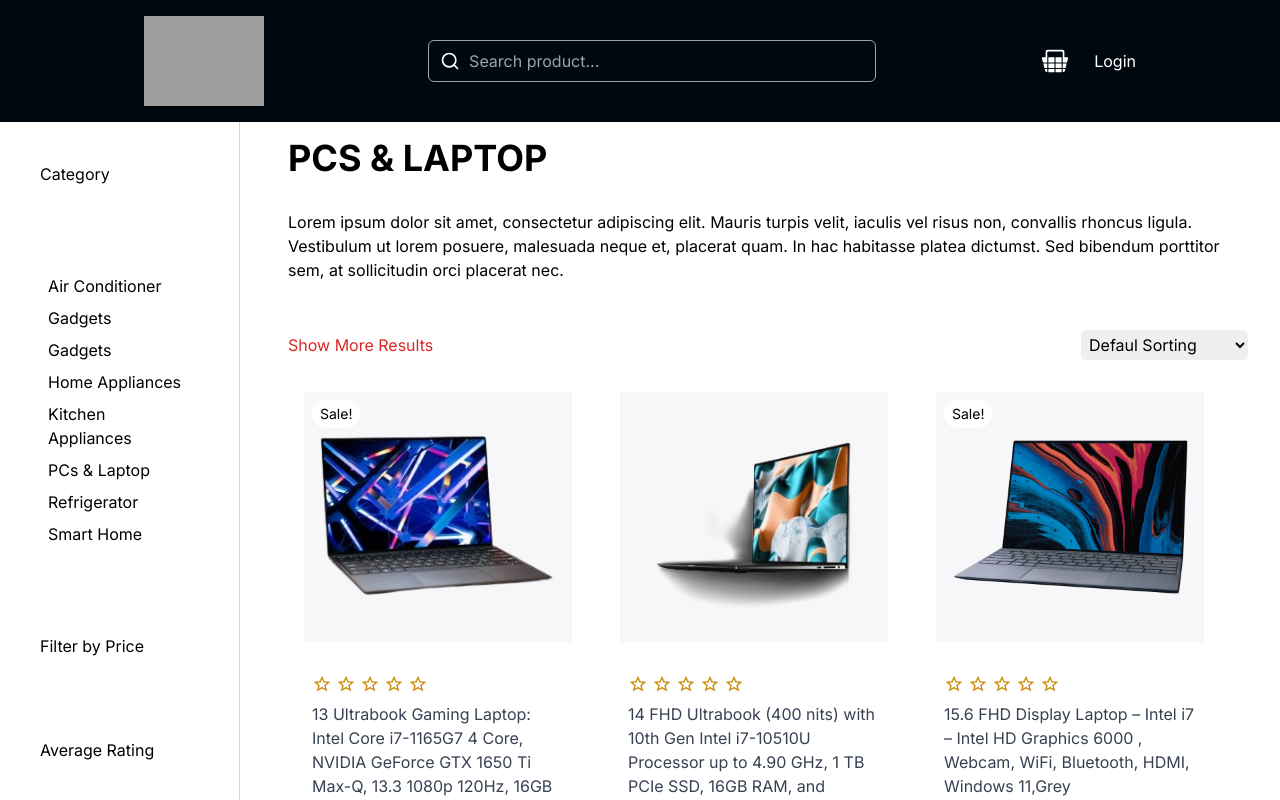
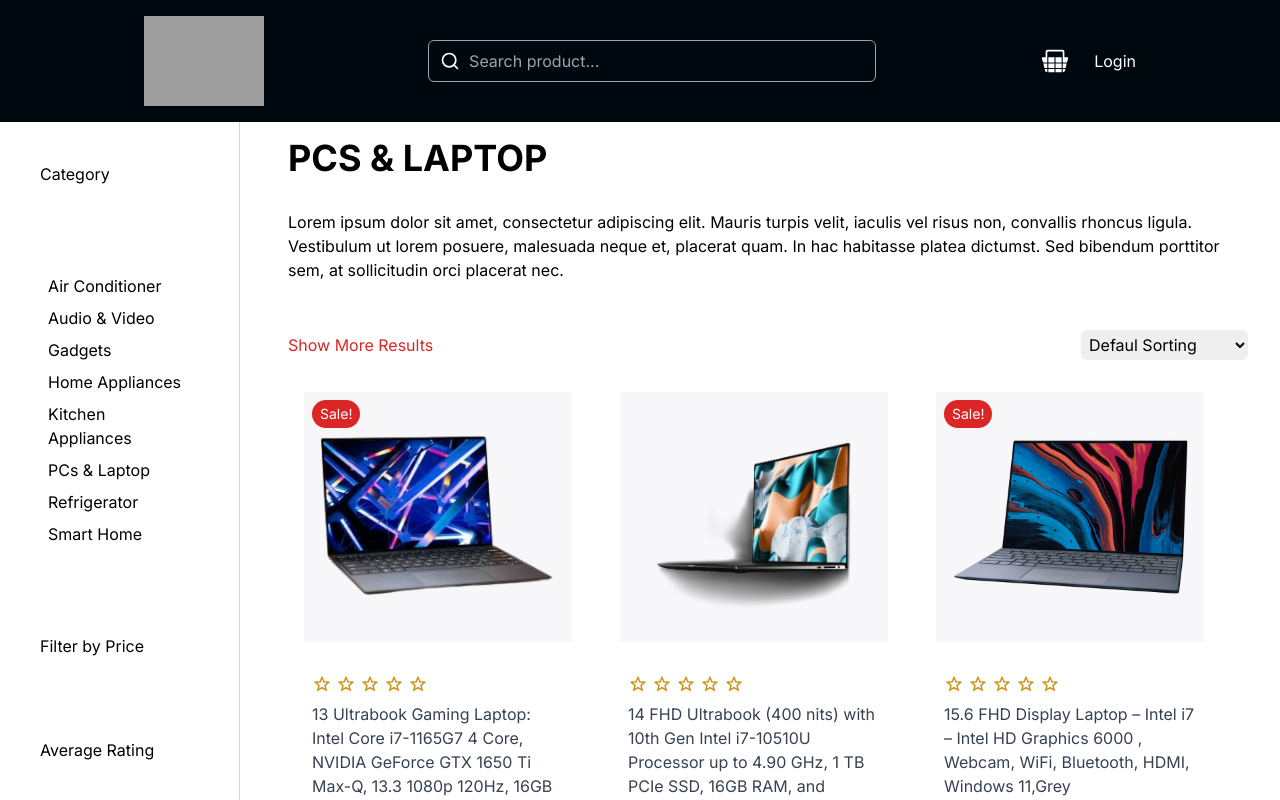
Before and after one commit to data-systems-ltd/giraict, a Next.js app: page /computer in a window 1280 px wide. Shown: the top 800 px of the page. Built offline with nearby package versions, Linux system fonts and the light colour scheme; grey boxes are pictures that could not be loaded.

Commit message:
Merge branch 'feature/category' of https://github.com/data-systems-ltd/giraict into feature/category

```diff
--- a/src/app/(content)/audio&video/page.tsx
+++ b/src/app/(content)/audio&video/page.tsx
@@ -3,19 +3,7 @@ import React, { useEffect, useState } from 'react';
 import Image from "next/image";
 import Link from "next/link";
 import { ShoppingCart } from 'lucide-react';
-import Product from '@/components/Product';
 import StarRating from '../aircondition/starReview';
-
-// interface Product {
-//   _id: string;
-//   productName: string;
-//   price: number;
-//   description: string;
-//   category: string;
-//   image: {
-//     url: string;
-//   };
-// }
 
 interface Product {
   name: string;
@@ -77,36 +65,10 @@ const products: Product[] = [
 
 
 const AirConditioner: React.FC = () => {
-  // const [products, setProducts] = useState<Product[]>([]);
-  // const [error, setError] = useState<string | null>(null);
   const [showAll, setShowAll] = useState(false);
   const [sortOption, setSortOption] = useState('');
   const [hoveredIndex, setHoveredIndex] = useState<number | null>(null);
 
-  // useEffect(() => {
-  //   const fetchData = async () => {
-  //     try {
-  //       const res = await fetch("https://pizza-shop-app.onrender.com/products/productList");
-  //       if (!res.ok) {
-  //         throw new Error(`Error: ${res.statusText}`);
-  //       }
-  //       const data = await res.json();
-  //       setProducts(data);
-  //     } catch (error) {
-  //       if (error instanceof Error) {
-  //         setError(error.message);
-  //       } else {
-  //         setError("An unknown error occurred");
-  //       }
-  //     }
-  //   };
-
-  //   fetchData();
-  // }, []);
-
-  // if (error) {
-  //   return <div>Error: {error}</div>;
-  // }
 
   const handleSortChange = (event: React.ChangeEvent<HTMLSelectElement>) => {
     setSortOption(event.target.value);
@@ -142,7 +104,6 @@ const AirConditioner: React.FC = () => {
           {showAll ? 'Show Less' : 'Show More Results'}
         </button>
         <div className='flex items-center'>
-          {/* <label htmlFor="sort" className='mr-2'>Sort By:</label> */}
           <select
             id="sort"
             value={sortOption}
@@ -160,7 +121,8 @@ const AirConditioner: React.FC = () => {
       <div className="flex flex-wrap gap-4">
         {productsToDisplay.map((product, index) => (
           <div
-            className="relative flex flex-col w-[300px] cursor-pointer overflow-hidden group"
+          key={index}
+          className="relative flex flex-col w-[300px] cursor-pointer overflow-hidden group"
 
           >
             <div
--- a/src/app/(content)/computer/page.tsx
+++ b/src/app/(content)/computer/page.tsx
@@ -3,19 +3,8 @@ import React, { useEffect, useState } from 'react';
 import Image from "next/image";
 import Link from "next/link";
 import { ShoppingCart } from 'lucide-react';
-import Product from '@/components/Product';
 import StarRating from '../aircondition/starReview';
 
-// interface Product {
-//   _id: string;
-//   productName: string;
-//   price: number;
-//   description: string;
-//   category: string;
-//   image: {
-//     url: string;
-//   };
-// }
 
 interface Product {
   name: string;
@@ -79,36 +68,10 @@ const products: Product[] = [
 
 
 const Computer: React.FC = () => {
-  // const [products, setProducts] = useState<Product[]>([]);
-  // const [error, setError] = useState<string | null>(null);
   const [showAll, setShowAll] = useState(false);
   const [sortOption, setSortOption] = useState('');
   const [hoveredIndex, setHoveredIndex] = useState<number | null>(null);
 
-  // useEffect(() => {
-  //   const fetchData = async () => {
-  //     try {
-  //       const res = await fetch("https://pizza-shop-app.onrender.com/products/productList");
-  //       if (!res.ok) {
-  //         throw new Error(`Error: ${res.statusText}`);
-  //       }
-  //       const data = await res.json();
-  //       setProducts(data);
-  //     } catch (error) {
-  //       if (error instanceof Error) {
-  //         setError(error.message);
-  //       } else {
-  //         setError("An unknown error occurred");
-  //       }
-  //     }
-  //   };
-
-  //   fetchData();
-  // }, []);
-
-  // if (error) {
-  //   return <div>Error: {error}</div>;
-  // }
 
   const handleSortChange = (event: React.ChangeEvent<HTMLSelectElement>) => {
     setSortOption(event.target.value);
@@ -144,7 +107,6 @@ const Computer: React.FC = () => {
           {showAll ? 'Show Less' : 'Show More Results'}
         </button>
         <div className='flex items-center'>
-          {/* <label htmlFor="sort" className='mr-2'>Sort By:</label> */}
           <select
             id="sort"
             value={sortOption}
@@ -172,7 +134,9 @@ const Computer: React.FC = () => {
             key={index}
             >
             <Link href={'/product'} className="block w-full h-full">
-              <div className="relative w-full h-[250px] bg-[#f7f7f9] flex items-center justify-center overflow-hidden">
+              <div
+              key={index}
+              className="relative w-full h-[250px] bg-[#f7f7f9] flex items-center justify-center overflow-hidden">
                 <Image
                   src={product.images.default}
                   alt={product.name}
@@ -188,7 +152,7 @@ const Computer: React.FC = () => {
                   className={`transition-opacity duration-300 ${hoveredIndex === index ? 'opacity-100' : 'opacity-0'} group-hover:opacity-100`}
                 />
                 {product.sale && (
-                    <h3 className='absolute top-2 text-sm left-2 px-2 py-1 bg-white rounded-full'>
+                    <h3 className='absolute top-2 left-2 bg-red-600 text-white px-2 py-1 text-sm rounded-full cursor-pointer'>
                       {product.sale}
                     </h3>
                   )}
--- a/src/app/(content)/homeAppliances/page.tsx
+++ b/src/app/(content)/homeAppliances/page.tsx
@@ -4,17 +4,6 @@ import Image from "next/image";
 import Link from "next/link";
 import { ShoppingCart } from 'lucide-react';
 import StarRating from '../aircondition/starReview';
-
-// interface Product {
-//   _id: string;
-//   productName: string;
-//   price: number;
-//   description: string;
-//   category: string;
-//   image: {
-//     url: string;
-//   };
-// }
 
 interface Product {
   name: string;
@@ -92,36 +81,9 @@ const products: Product[] = [
 
 
 const Computer: React.FC = () => {
-  // const [products, setProducts] = useState<Product[]>([]);
-  // const [error, setError] = useState<string | null>(null);
   const [showAll, setShowAll] = useState(false);
   const [sortOption, setSortOption] = useState('');
   const [hoveredIndex, setHoveredIndex] = useState<number | null>(null);
-
-  // useEffect(() => {
-  //   const fetchData = async () => {
-  //     try {
-  //       const res = await fetch("https://pizza-shop-app.onrender.com/products/productList");
-  //       if (!res.ok) {
-  //         throw new Error(`Error: ${res.statusText}`);
-  //       }
-  //       const data = await res.json();
-  //       setProducts(data);
-  //     } catch (error) {
-  //       if (error instanceof Error) {
-  //         setError(error.message);
-  //       } else {
-  //         setError("An unknown error occurred");
-  //       }
-  //     }
-  //   };
-
-  //   fetchData();
-  // }, []);
-
-  // if (error) {
-  //   return <div>Error: {error}</div>;
-  // }
 
   const handleSortChange = (event: React.ChangeEvent<HTMLSelectElement>) => {
     setSortOption(event.target.value);
@@ -157,7 +119,7 @@ const Computer: React.FC = () => {
           {showAll ? 'Show Less' : 'Show More Results'}
         </button>
         <div className='flex items-center'>
-          {/* <label htmlFor="sort" className='mr-2'>Sort By:</label> */}
+
           <select
             id="sort"
             value={sortOption}
@@ -175,7 +137,8 @@ const Computer: React.FC = () => {
       <div className="flex flex-wrap gap-4">
         {productsToDisplay.map((product, index) => (
           <div
-            className="relative flex flex-col w-[300px] cursor-pointer overflow-hidden group"
+          key={index}
+          className="relative flex flex-col w-[300px] cursor-pointer overflow-hidden group"
 
           >
             <div
--- a/src/app/(content)/phone/page.tsx
+++ b/src/app/(content)/phone/page.tsx
@@ -3,20 +3,8 @@ import React, { useEffect, useState } from 'react';
 import Image from "next/image";
 import Link from "next/link";
 import { ShoppingCart } from 'lucide-react';
-import electronic2 from "../../assets/electronic1.jpg";
-import electronic1 from '../../assets/conditioner1.jpg';
 import StarRating from '../aircondition/starReview'
 
-// interface Product {
-//   _id: string;
-//   productName: string;
-//   price: number;
-//   description: string;
-//   category: string;
-//   image: {
-//     url: string;
-//   };
-// }
 
 interface Product {
   name: string;
@@ -90,36 +78,9 @@ const products: Product[] = [
 
 
 const Computer: React.FC = () => {
-  // const [products, setProducts] = useState<Product[]>([]);
-  // const [error, setError] = useState<string | null>(null);
   const [showAll, setShowAll] = useState(false);
   const [sortOption, setSortOption] = useState('');
   const [hoveredIndex, setHoveredIndex] = useState<number | null>(null);
-
-  // useEffect(() => {
-  //   const fetchData = async () => {
-  //     try {
-  //       const res = await fetch("https://pizza-shop-app.onrender.com/products/productList");
-  //       if (!res.ok) {
-  //         throw new Error(`Error: ${res.statusText}`);
-  //       }
-  //       const data = await res.json();
-  //       setProducts(data);
-  //     } catch (error) {
-  //       if (error instanceof Error) {
-  //         setError(error.message);
-  //       } else {
-  //         setError("An unknown error occurred");
-  //       }
-  //     }
-  //   };
-
-  //   fetchData();
-  // }, []);
-
-  // if (error) {
-  //   return <div>Error: {error}</div>;
-  // }
 
   const handleSortChange = (event: React.ChangeEvent<HTMLSelectElement>) => {
     setSortOption(event.target.value);
@@ -155,7 +116,6 @@ const Computer: React.FC = () => {
           {showAll ? 'Show Less' : 'Show More Results'}
         </button>
         <div className='flex items-center'>
-          {/* <label htmlFor="sort" className='mr-2'>Sort By:</label> */}
           <select
             id="sort"
             value={sortOption}
@@ -173,7 +133,8 @@ const Computer: React.FC = () => {
       <div className="flex flex-wrap gap-4">
         {productsToDisplay.map((product, index) => (
           <div
-            className="relative flex flex-col w-[300px] cursor-pointer overflow-hidden group"
+          key={index}
+          className="relative flex flex-col w-[300px] cursor-pointer overflow-hidden group"
 
           >
             <div
--- a/src/app/(content)/sideBar.tsx
+++ b/src/app/(content)/sideBar.tsx
@@ -8,7 +8,7 @@ export const SideBar = () => {
             </div>
             <ul className="space-y-2 p-12">
                 <li><Link href="/aircondition">Air Conditioner</Link></li>
-                <li><Link href="/audio&video">Gadgets</Link></li>
+                <li><Link href="/audio&video">Audio & Video</Link></li>
                 <li><Link href="/gadgets">Gadgets</Link></li>
                 <li><Link href="/homeAppliances">Home Appliances</Link></li>
                 <li><Link href="/kitchen">Kitchen Appliances</Link></li>
--- a/src/app/product/page.tsx
+++ b/src/app/product/page.tsx
@@ -1,5 +1,5 @@
 import React from 'react'
-import Product from '@/components/Product';
+import Product from '@/components/Product'
 
 function page() {
   return (
```
Also changed, not shown: src/app/(content)/aircondition/page.tsx (+1 -40 lines), src/app/(content)/gadgets/page.tsx (+3 -40 lines), src/app/(content)/kitchen/page.tsx (+2 -39 lines), src/app/(content)/refregirator/page.tsx (+1 -40 lines).
